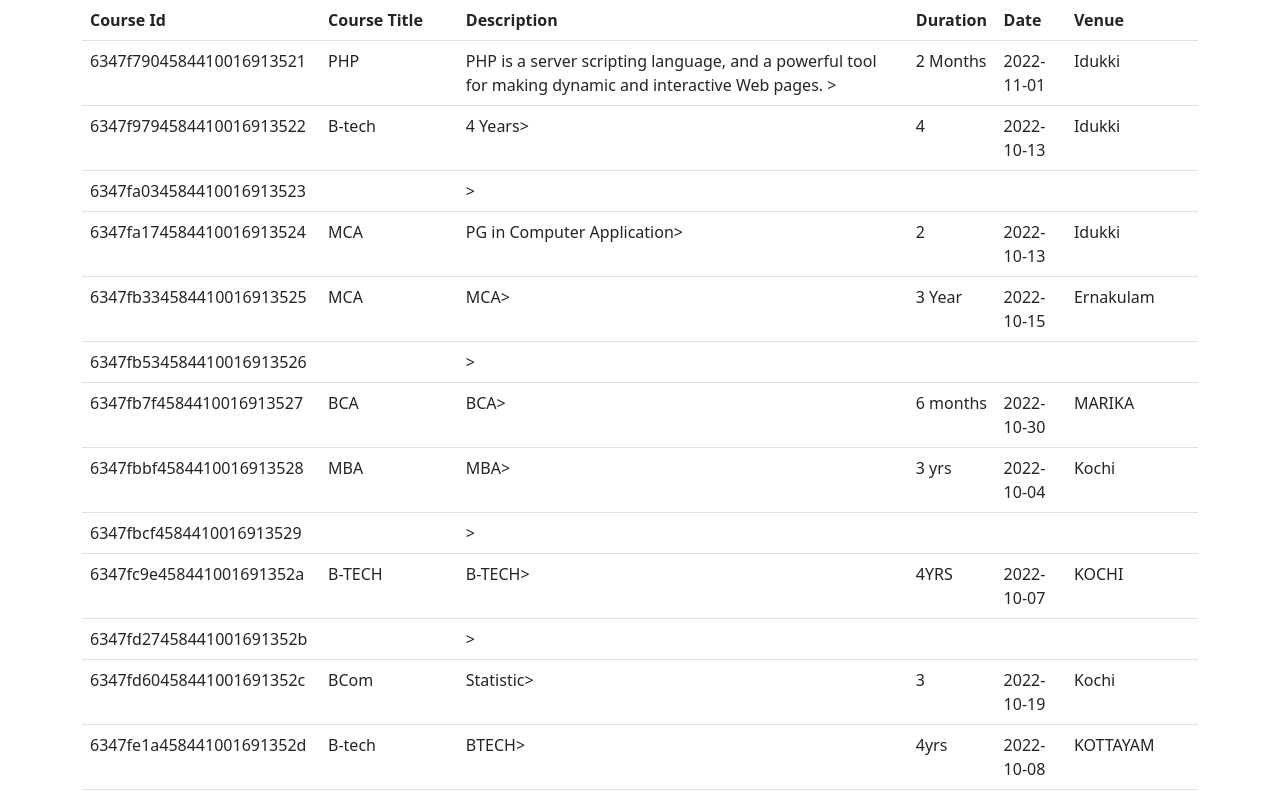
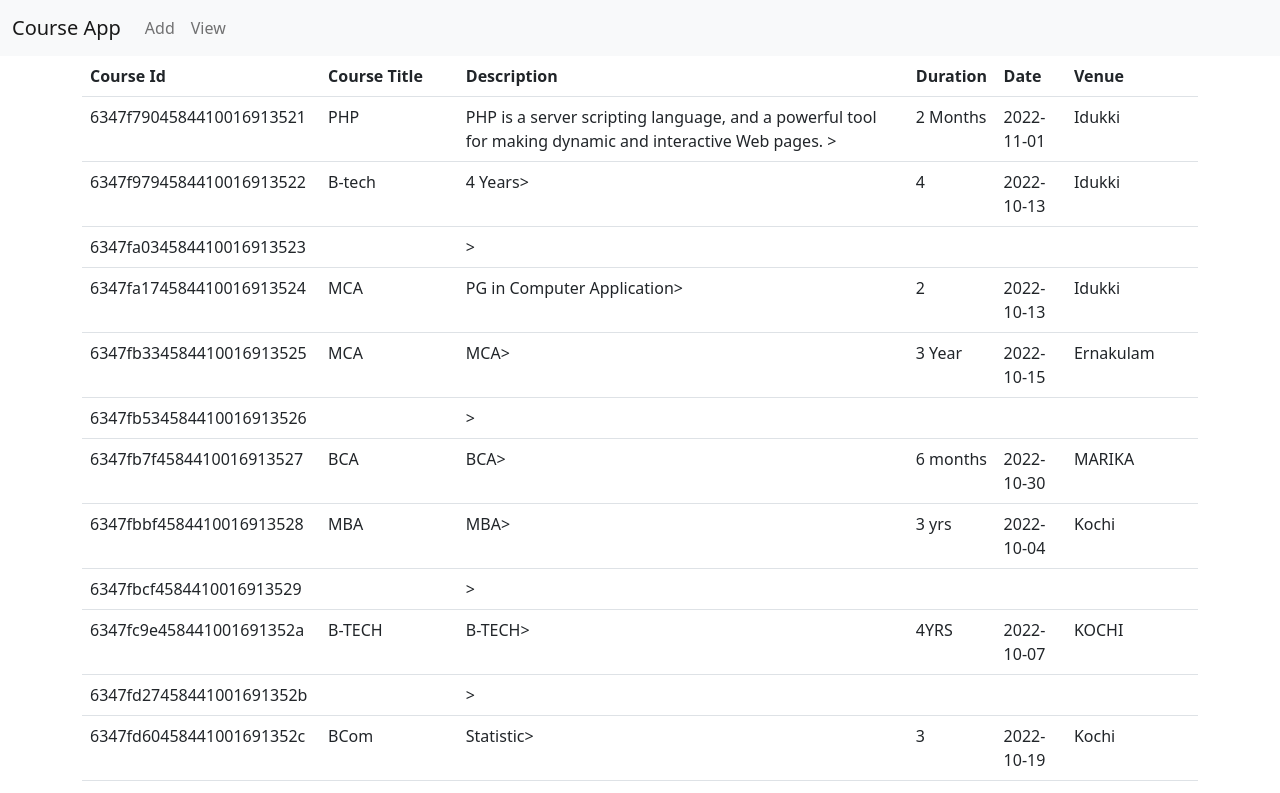
Before and after one commit to Asiyacm/New-Course-Angular-App, an Angular app: page /view in a window 1280 px wide. Shown: the top 793 px of the page. Built offline with nearby package versions, Linux system fonts and the light colour scheme.

Commit message:
nav commit

```diff
--- a/src/app/add-course/add-course.component.html
+++ b/src/app/add-course/add-course.component.html
@@ -1,3 +1,4 @@
+<app-navigation></app-navigation>
 <div class="container">
     <div class="row">
         <div class="col col-12 col-sm-12 col-md-12 col-lg-12 col-xl-12 col-xxl-12">
--- a/src/app/app.module.ts
+++ b/src/app/app.module.ts
@@ -6,6 +6,7 @@ import { AppComponent } from './app.component';
 import { AddCourseComponent } from './add-course/add-course.component';
 import { ViewCourseComponent } from './view-course/view-course.component';
 import { RouterModule, Routes } from '@angular/router';
+import { NavigationComponent } from './navigation/navigation.component';
 
 const myRoute:Routes=[
   {
@@ -24,7 +25,8 @@ const myRoute:Routes=[
   declarations: [
     AppComponent,
     AddCourseComponent,
-    ViewCourseComponent
+    ViewCourseComponent,
+    NavigationComponent
   ],
   imports: [
     BrowserModule,
--- /dev/null
+++ b/src/app/navigation/navigation.component.html
@@ -0,0 +1,21 @@
+<nav class="navbar navbar-expand-lg bg-light">
+    <div class="container-fluid">
+      <a class="navbar-brand" routerLink="#">Course App</a>
+      <button class="navbar-toggler" type="button" data-bs-toggle="collapse" data-bs-target="#navbarNav" aria-controls="navbarNav" aria-expanded="false" aria-label="Toggle navigation">
+        <span class="navbar-toggler-icon"></span>
+      </button>
+      <div class="collapse navbar-collapse" id="navbarNav">
+        <ul class="navbar-nav">
+
+            <li>
+            <a class="nav-link" routerLink="/">Add</a>
+          </li>
+          <li>
+            <a class="nav-link" routerLink="/view">View</a>
+          </li>
+
+
+        </ul>
+      </div>
+    </div>
+  </nav>
--- a/src/app/view-course/view-course.component.html
+++ b/src/app/view-course/view-course.component.html
@@ -1,3 +1,4 @@
+<app-navigation></app-navigation>
 <div class="container">
     <div class="row">
         <div class="col col-12 col-sm-12 col-md-12 col-lg-12 col-xl-12 col-xxl-12">
```
Also changed, not shown: src/app/navigation/navigation.component.ts (added, +10 -0 lines), src/app/navigation/navigation.component.css (added).
